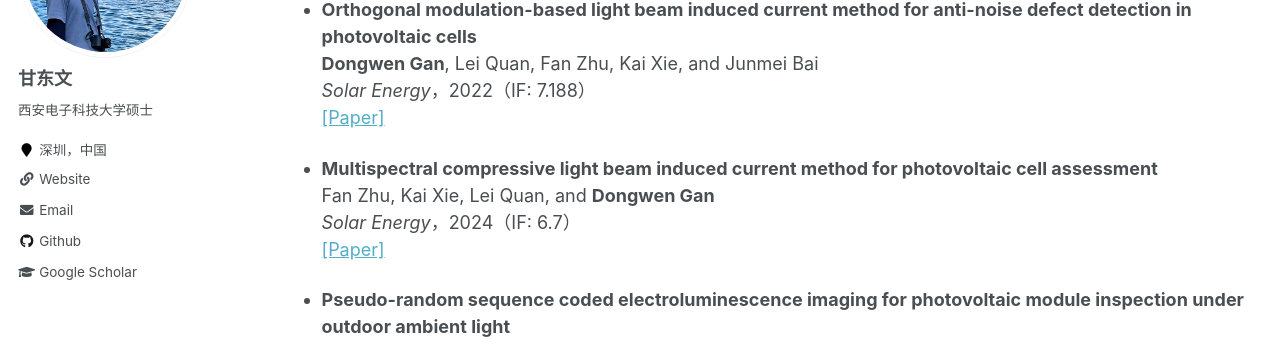
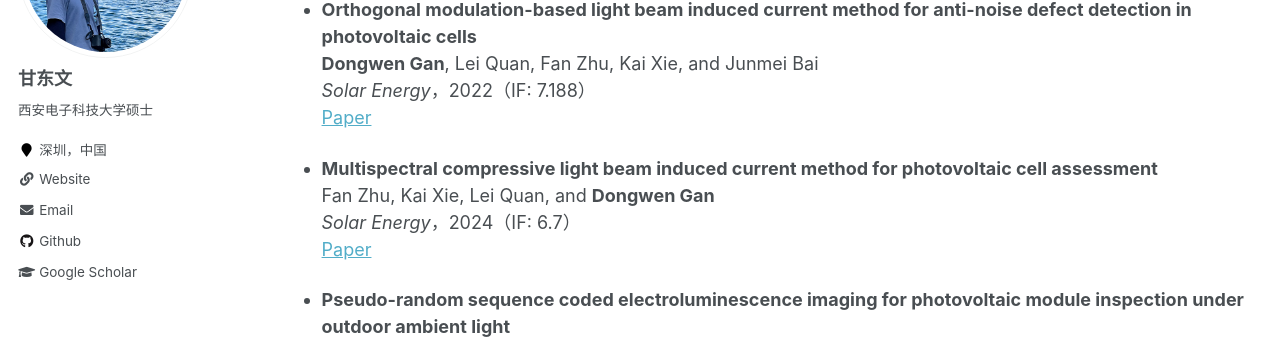
Before and after one commit to dwgan/page, a Jekyll site: the page built from _pages/zh-cn/index.md, in a window 1280 px wide and 900 px high, scrolled down 689 px. Shown: the part 153-497 px from the top of the window. Built offline with Jekyll 4.4.1, drawn with Linux system fonts in a browser that asks for light colours; comment, search, counter and statistics services are not loaded.

```diff
--- a/_pages/zh-cn/index.md
+++ b/_pages/zh-cn/index.md
@@ -31,12 +31,12 @@ _硕士学位论文（西安电子科技大学）_，2023\
 * **Orthogonal modulation-based light beam induced current method for anti-noise defect detection in photovoltaic cells**\
 **Dongwen Gan**, Lei Quan, Fan Zhu, Kai Xie, and Junmei Bai\
 _Solar Energy_，2022（IF: 7.188）\
-[[Paper]](https://github.com/dwgan/page/releases/download/v1.0.0/1-s2.0-S0038092X22006089-main.pdf)
+[Paper](https://github.com/dwgan/page/releases/download/v1.0.0/1-s2.0-S0038092X22006089-main.pdf)
 
 * **Multispectral compressive light beam induced current method for photovoltaic cell assessment**\
 Fan Zhu, Kai Xie, Lei Quan, and **Dongwen Gan**\
 _Solar Energy_，2024（IF: 6.7）\
-[[Paper]](https://github.com/dwgan/page/releases/download/v1.0.0/1-s2.0-S0038092X24003165-main.pdf)
+[Paper](https://github.com/dwgan/page/releases/download/v1.0.0/1-s2.0-S0038092X24003165-main.pdf)
 
 * **Pseudo-random sequence coded electroluminescence imaging for photovoltaic module inspection under outdoor ambient light**\
 Fan Zhu, Kai Xie, **Dongwen Gan**, Lei Quan, and Jingyi Zhu\
```
